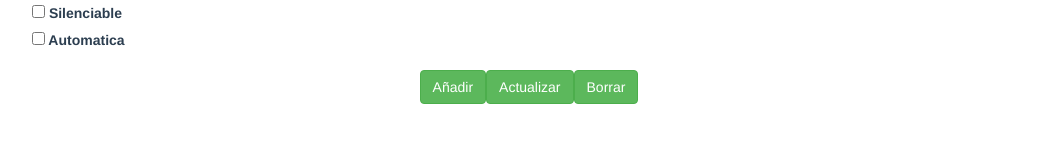
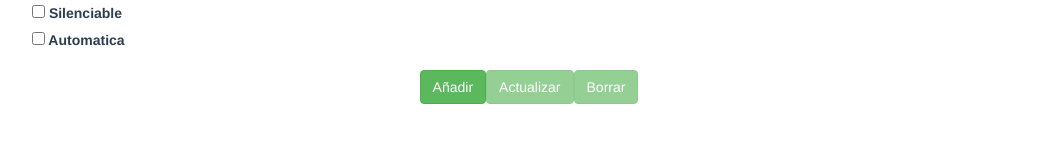
Before and after one commit to CursoNET2017/GrupalVueTipo, a Vue app: page / in a window 1280 px wide. Both pictures are taken after a click on the button "Nueva". Shown: the part 318-460 px from the top of the page, without its empty margins (111-1168 px from the left). Built offline with nearby package versions, Linux system fonts and the light colour scheme; no server answers.

Commit message:
Deshabilitados botones
Faltan validaciones

```diff
--- a/src/components/Tipo/TipoDetalle.vue
+++ b/src/components/Tipo/TipoDetalle.vue
@@ -29,9 +29,9 @@
         </label>
         </div>
         <div id="botones" class="centrado">
-            <button id="buttonCrear" v-on:click="crear" class="btn btn-success btn-responsive btninter">Añadir</button>
-            <button id="buttonActualizar" v-on:click="actualizar" class="btn btn-success btn-responsive btninter">Actualizar</button>
-            <button id="buttonBorrar" v-on:click="borrar" class="btn btn-success btn-responsive btninter">Borrar</button>
+            <button id="buttonCrear" v-on:click="crear" v-bind:disabled="editable" class="btn btn-success btn-responsive btninter">Añadir</button>
+            <button id="buttonActualizar" v-on:click="actualizar" v-bind:disabled="!item.id" class="btn btn-success btn-responsive btninter">Actualizar</button>
+            <button id="buttonBorrar" v-on:click="borrar" v-bind:disabled="!item.id" class="btn btn-success btn-responsive btninter">Borrar</button>
         </div>
     </form>
     </div>
@@ -42,7 +42,7 @@
 
 export default {
   name: 'detalle',
-  props: ['item'],
+  props: ['item', 'editable'],
   data() {
     return {
     };
--- a/src/components/Tipo/TipoPadre.vue
+++ b/src/components/Tipo/TipoPadre.vue
@@ -1,7 +1,7 @@
 <template>
 <div id="tipo">
     <listado v-bind:items="items" v-on:visibleBorradoH="visibleBorrado" v-on:cargarClikMaestroH="cargarClikMaestro"></listado>
-    <detalle v-show="visible" v-bind:item="item" v-on:crearH="crear" v-on:actualizarH="actualizar" v-on:borrarH="borrar"></detalle>
+    <detalle v-show="visible" v-bind:item="item" v-bind:editable="editable" v-on:crearH="crear" v-on:actualizarH="actualizar" v-on:borrarH="borrar"></detalle>
 </div>
 </template>
 
@@ -16,6 +16,7 @@ export default {
     return {
         items: [],
         visible : false,
+        editable: false,
         item:{id: '', categoria: '', descripcion: '',repetitivo: '', silenciable: '',automatico: ''}
     };
   },
@@ -41,6 +42,7 @@ export default {
     visibleBorrado: function() {
         //this.visible = !this.visible;
         this.visible = true;
+        this.editable = false;
         this.item.id = '';
         this.item.categoria = '';
         this.item.descripcion = '';
@@ -55,6 +57,7 @@ export default {
             type : 'GET',
             success : function(response) {
             //alert('YUPII');
+            _this.editable = true;
             _this.rellenarDatosClick(response);
             },
             error : function(){
```
